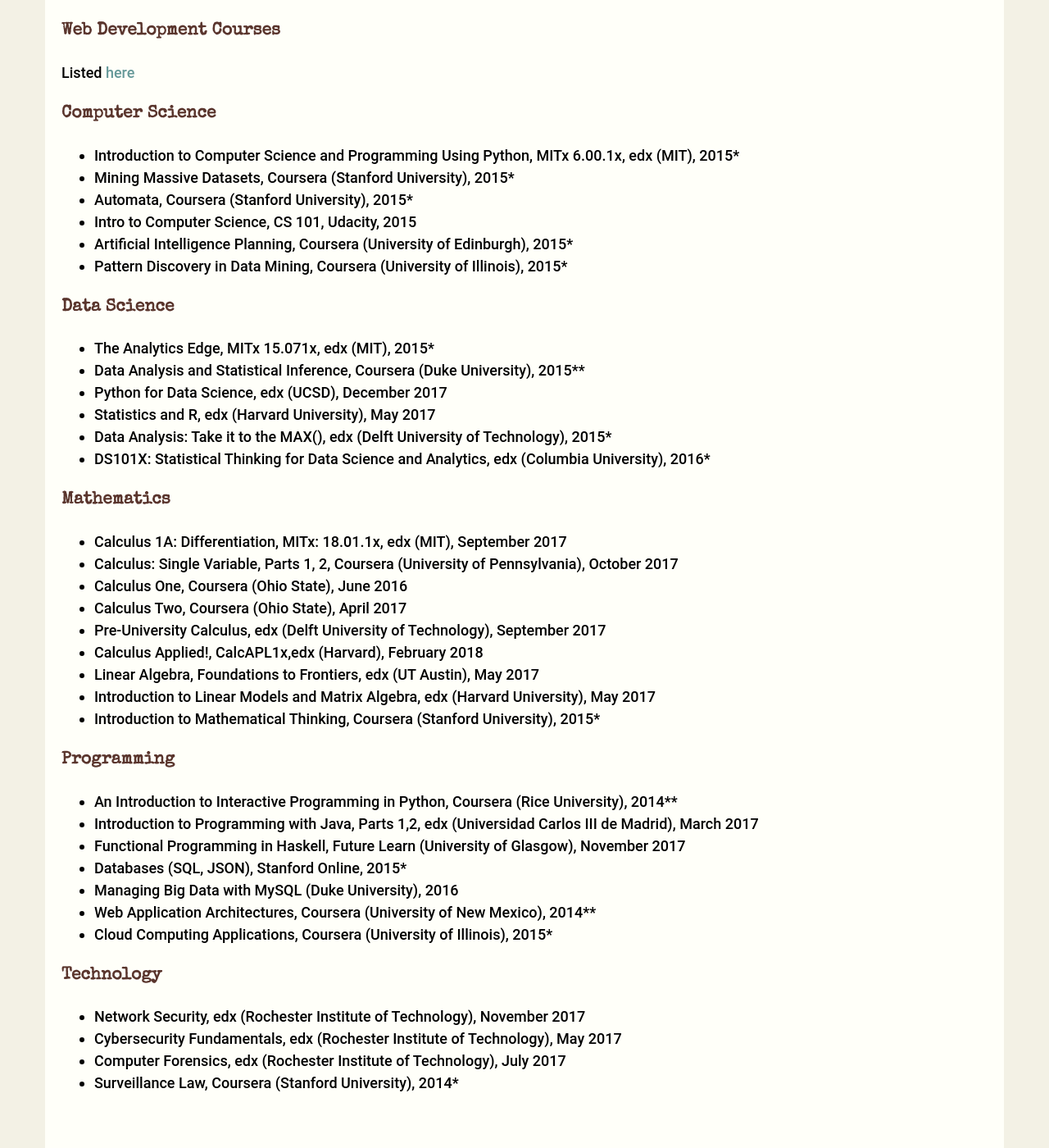
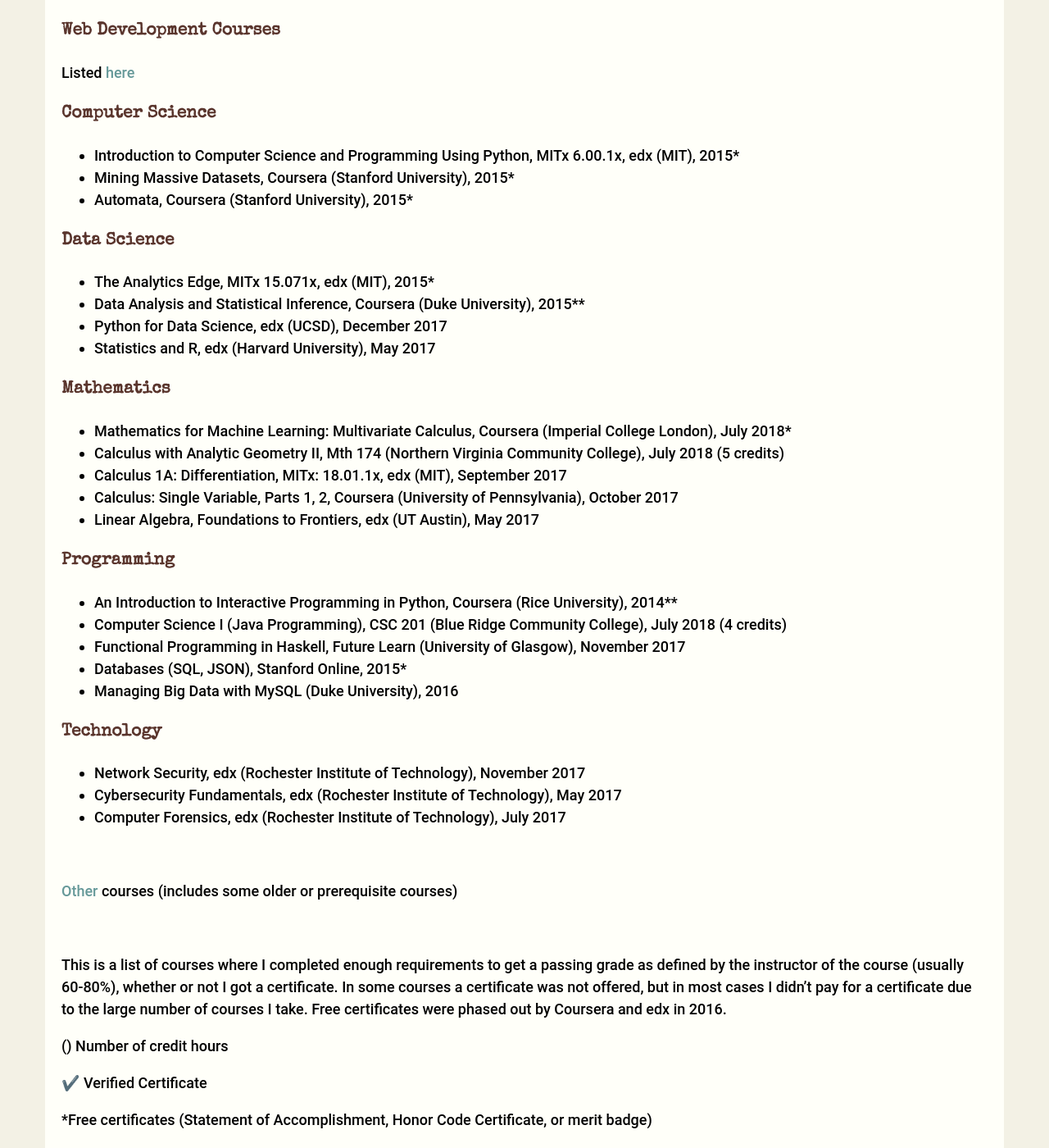
Before and after one commit to ashlynnpai/journal, a Jekyll site: the page built from _pages/courses.md, in a window 1280 px wide and 1400 px high, scrolled down 689 px. Shown: the whole window at 82% size. Built offline with Jekyll 4.4.1, drawn with Linux system fonts in a browser that asks for light colours; emoji names are drawn with the system emoji font.

Commit message:
add others courses page

```diff
--- a/_pages/courses.md
+++ b/_pages/courses.md
@@ -26,9 +26,6 @@ Listed [here](https://ashlynnpai.github.io/journal/web-dev)
 * Introduction to Computer Science and Programming Using Python, MITx 6.00.1x, edx (MIT), 2015*
 * Mining Massive Datasets, Coursera (Stanford University), 2015*
 * Automata, Coursera (Stanford University), 2015*
-* Intro to Computer Science, CS 101, Udacity, 2015
-* Artificial Intelligence Planning, Coursera (University of Edinburgh), 2015*
-* Pattern Discovery in Data Mining, Coursera (University of Illinois), 2015*
 
 ### Data Science
 {:.coffee .elite}
@@ -37,33 +34,25 @@ Listed [here](https://ashlynnpai.github.io/journal/web-dev)
 * Data Analysis and Statistical Inference, Coursera (Duke University), 2015**
 * Python for Data Science, edx (UCSD), December 2017
 * Statistics and R, edx (Harvard University), May 2017
-* Data Analysis: Take it to the MAX(), edx (Delft University of Technology), 2015*
-* DS101X: Statistical Thinking for Data Science and Analytics, edx (Columbia University), 2016*
-
 
 ### Mathematics
 {:.coffee .elite}
 
+* Mathematics for Machine Learning: Multivariate Calculus, Coursera (Imperial College London), July 2018*
+* Calculus with Analytic Geometry II, Mth 174 (Northern Virginia Community College), July 2018 (5 credits)
 * Calculus 1A: Differentiation, MITx: 18.01.1x, edx (MIT), September 2017
 * Calculus: Single Variable, Parts 1, 2, Coursera (University of Pennsylvania), October 2017
-* Calculus One, Coursera (Ohio State), June 2016
-* Calculus Two, Coursera (Ohio State), April 2017
-* Pre-University Calculus, edx (Delft University of Technology), September 2017
-* Calculus Applied!, CalcAPL1x,edx (Harvard), February 2018
 * Linear Algebra, Foundations to Frontiers, edx (UT Austin), May 2017
-* Introduction to Linear Models and Matrix Algebra, edx (Harvard University), May 2017
-* Introduction to Mathematical Thinking, Coursera (Stanford University), 2015*
+
 
 ### Programming
 {:.coffee .elite}
 
 * An Introduction to Interactive Programming in Python, Coursera (Rice University), 2014**
-* Introduction to Programming with Java, Parts 1,2, edx (Universidad Carlos III de Madrid), March 2017
+* Computer Science I (Java Programming), CSC 201 (Blue Ridge Community College), July 2018 (4 credits)
 * Functional Programming in Haskell, Future Learn (University of Glasgow), November 2017
 * Databases (SQL, JSON), Stanford Online, 2015*
 * Managing Big Data with MySQL (Duke University), 2016
-* Web Application Architectures, Coursera (University of New Mexico), 2014**
-* Cloud Computing Applications, Coursera (University of Illinois), 2015*
 
 ### Technology
 {:.coffee .elite}
@@ -71,15 +60,17 @@ Listed [here](https://ashlynnpai.github.io/journal/web-dev)
 * Network Security, edx (Rochester Institute of Technology), November 2017
 * Cybersecurity Fundamentals, edx (Rochester Institute of Technology), May 2017
 * Computer Forensics, edx (Rochester Institute of Technology), July 2017
-* Surveillance Law, Coursera (Stanford University), 2014*
-
 
 <br/>
-<br/>
+
+[Other](https://ashlynnpai.github.io/journal/other) courses (includes some older or prerequisite courses)
+
 <br/>
 
 This is a list of courses where I completed enough requirements to get a passing grade as defined by the instructor of the course (usually 60-80%), whether or not I got a certificate. In some courses a certificate was not offered, but in most cases I didn't pay for a certificate due to the large number of courses I take. Free certificates were phased out by Coursera and edx in 2016.
 <br/>
+
+() Number of credit hours
 
 :heavy_check_mark: Verified Certificate
 
```
Also changed, not shown: _pages/other.md (added, +41 -0 lines).
